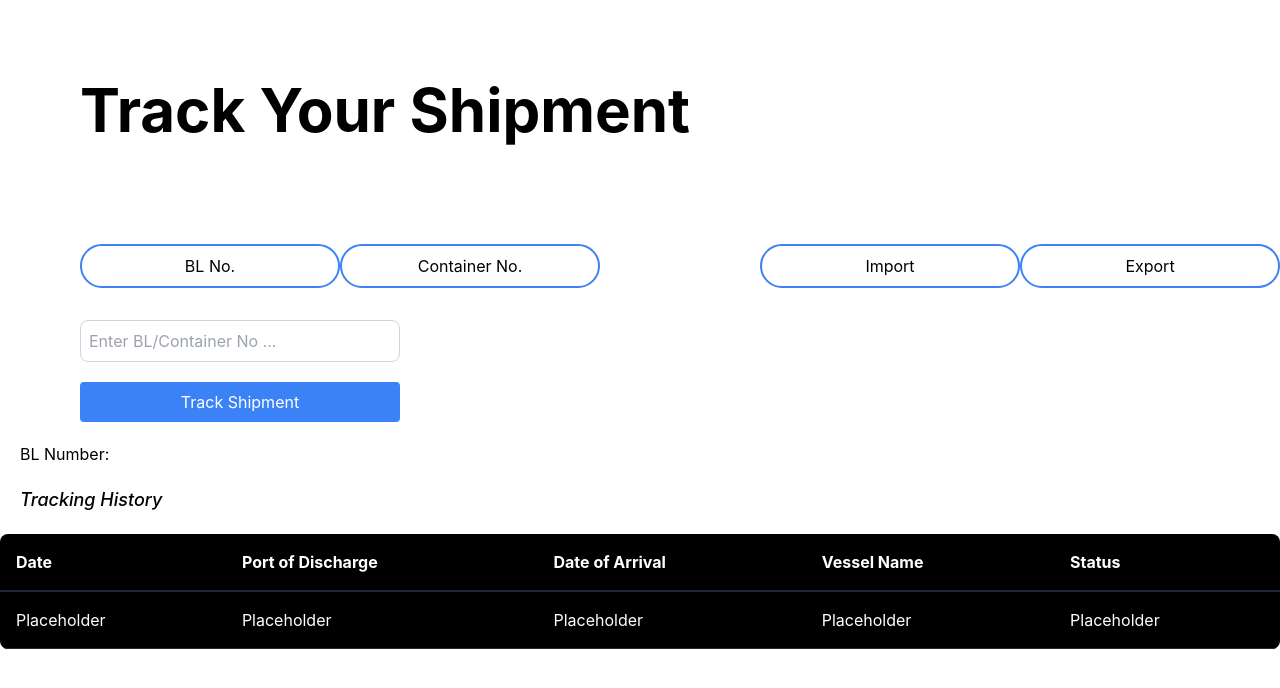
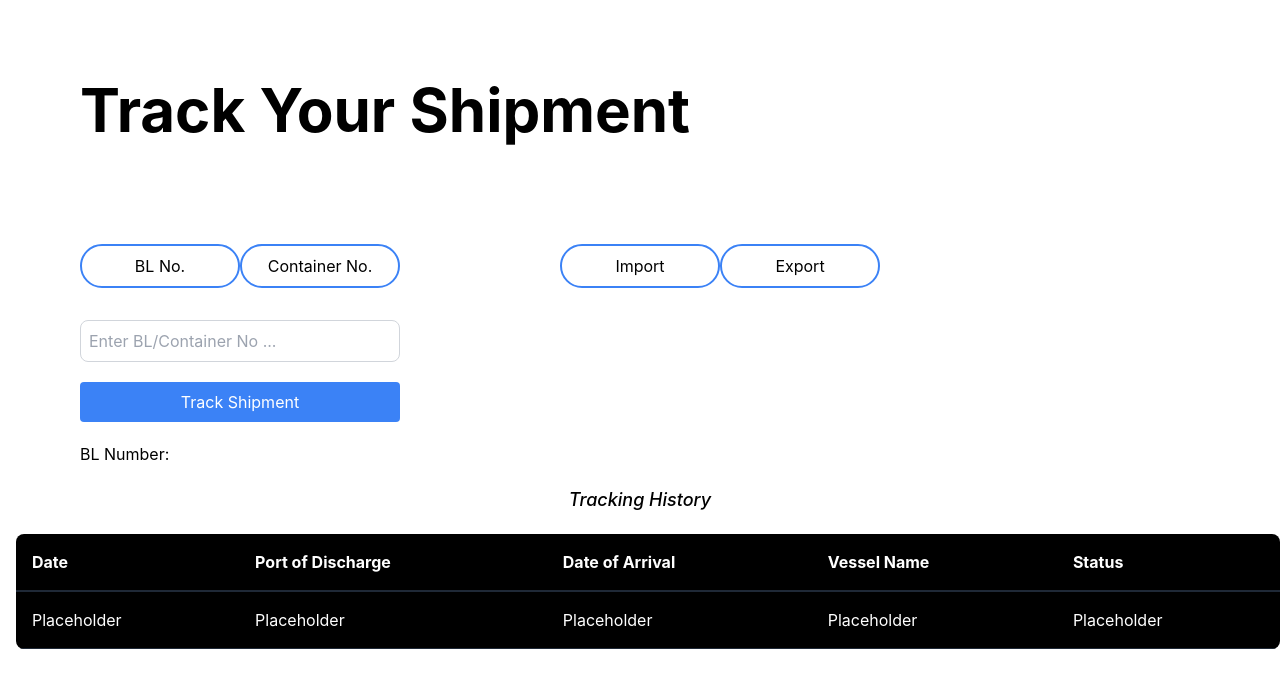
Before and after one commit to bottlenose-dolphins/worldgate-track-trace, a React (Create React App) app in the folder app/: page /blstatus in a window 1280 px wide. Shown: the top 688 px of the page. Built offline with nearby package versions, Linux system fonts and the light colour scheme; no server answers.

Commit message:
changes to tracking

```diff
--- a/app/src/components/BLStatus/TrackingHistory.jsx
+++ b/app/src/components/BLStatus/TrackingHistory.jsx
@@ -3,13 +3,13 @@ import React from "react";
 function TrackingHistoryTable() {
   return (
     <div className="mt-5">
-      <p className="ml-5">
+      <p className="ml-20">
         BL Number: <b/>
 
       </p>
-    <div className="font-medium text-lg italic p-5">Tracking History</div>
+    <div className="font-medium text-lg italic p-5  text-center" >Tracking History</div>
 
-    <div className="bg-black text-white rounded-lg overflow-hidden">
+    <div className="bg-black text-white rounded-lg overflow-hidden ml-4">
       <table className="w-full text-left table-collapse">
         <thead>
           <tr className="text-white">
--- a/app/src/components/BLStatus/index.jsx
+++ b/app/src/components/BLStatus/index.jsx
@@ -1,24 +1,18 @@
+
 import { useState } from "react";
 import axios from "axios";
-import TrackingHistory from "./TrackingHistory";
+import TrackingHistoryTable from "./TrackingHistory";
 
 export default function BLStatus() {
+
   const [selectedOption, setSelectedOption] = useState(null);
   const [secondSelectedOption, setSecondSelectedOption] = useState(null);
   const [selectedvalue, setSelectedValue] = useState(null);
   const [secondselectedvalue, setSecondSelectedValue] = useState(null);
   const [billOfLadingNumber, setBillOfLadingNumber] = useState("");
+  const [displaytext, setDisplay] = useState("");
   const [error, setError] = useState("");
-  const [displaytext, setDisplay] = useState("");
-  const [data, setData] = useState("");
-  const handleBlur = () => {
-    const pattern = /^(?=.*[0-9])(?=.*[a-zA-Z])([a-zA-Z0-9]+)$/;
-    if (!billOfLadingNumber) {
-      setError("The field cannot be empty");
-    } else if (!pattern.test(billOfLadingNumber)) {
-      setError("The value should be alphanumeric ");
-    }
-  };
+  const pattern = /^(?=.*[A-Za-z])(?=.*\d)[A-Za-z\d_-]*$/;
   const handleTrackShipment = () => {
     const requestBody = {
     "shipping_line": "Yang Ming",
@@ -35,12 +29,21 @@ export default function BLStatus() {
     console.error(error);
   });
   }
+  const handleBlur = () => {
+    if (!billOfLadingNumber) {
+      setError("The field cannot be empty");
+    } else if (!pattern.test(billOfLadingNumber)) {
+      setError("The value should be alphanumeric with exception of _ and -");
+    }
+  };
+
 return(
-  <div className="bg-gradient-to-r from-white-200 to-cyan-400">
-  <div className="flex flex-col mt-20 " >
+<div>
+
+  <div className="flex flex-col mt-20">
   <h1 className="text-6xl font-bold mb-20 ml-20">Track Your Shipment</h1>
   <div className="flex w-full mt-6">
-    <div className="flex w-1/2 rounded-lg overflow-hidden ml-20 ">
+    <div className="flex w-1/4 rounded-lg overflow-hidden ml-20 ">
       <button type="button"
         className={`w-1/2 py-2 text-center ${
           selectedOption === "Option 1"
@@ -66,7 +69,7 @@ return(
       </button>
 
     </div>
-    <div className="flex justify-between w-1/2 rounded-lg overflow-hidden ml-40">
+    <div className="flex justify-between w-1/4 rounded-lg overflow-hidden ml-40">
       <button type="button"
         className={`w-1/2 py-2 text-center ${
           secondSelectedOption === "Option 3"
@@ -94,11 +97,12 @@ return(
     <input
       type="text" id="blno" placeholder="Enter BL/Container No ..."
       className="mt-2 border border-gray-300 rounded-lg p-2"
-      value={billOfLadingNumber}
-      onBlur={handleBlur}
-      onChange={(e) =>{ setBillOfLadingNumber(e.target.value);setError("")}}
+      value={billOfLadingNumber} onBlur={handleBlur}
+      onChange={(e) => {setBillOfLadingNumber(e.target.value);setError("")}}
     />
-      {error && <div className="text-red-500">{error}</div>}
+
+
+ {error && <div className="text-red-500">{error}</div>}
 
 
         <button type="button"
@@ -107,12 +111,11 @@ return(
         >
           Track Shipment
         </button>
+
   </div>
-</div>
-<TrackingHistory/>
+  </div>
 
-</div>
+        <TrackingHistoryTable/>
+        </div>
 )
-
-
-}
+      }
```
